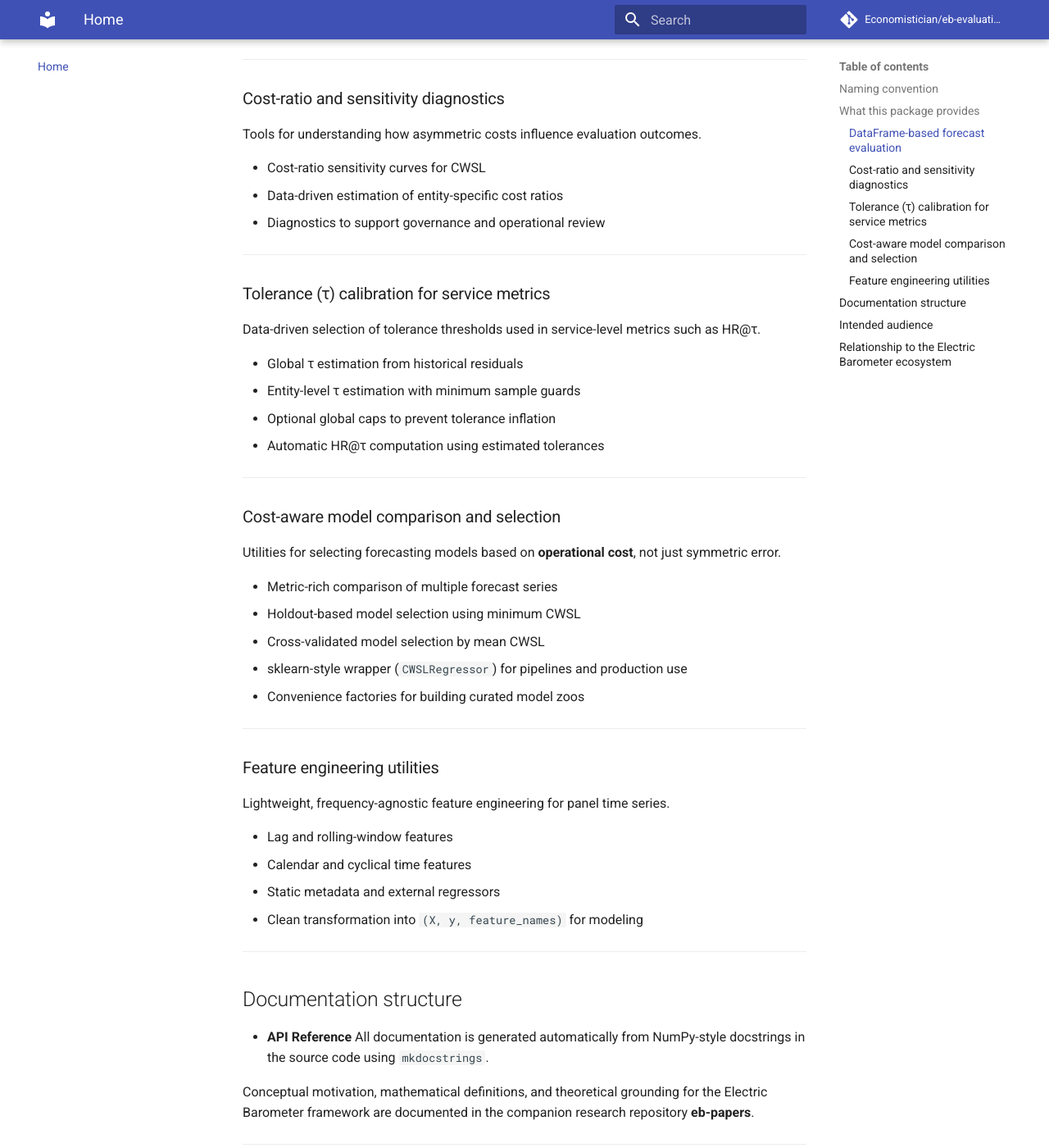
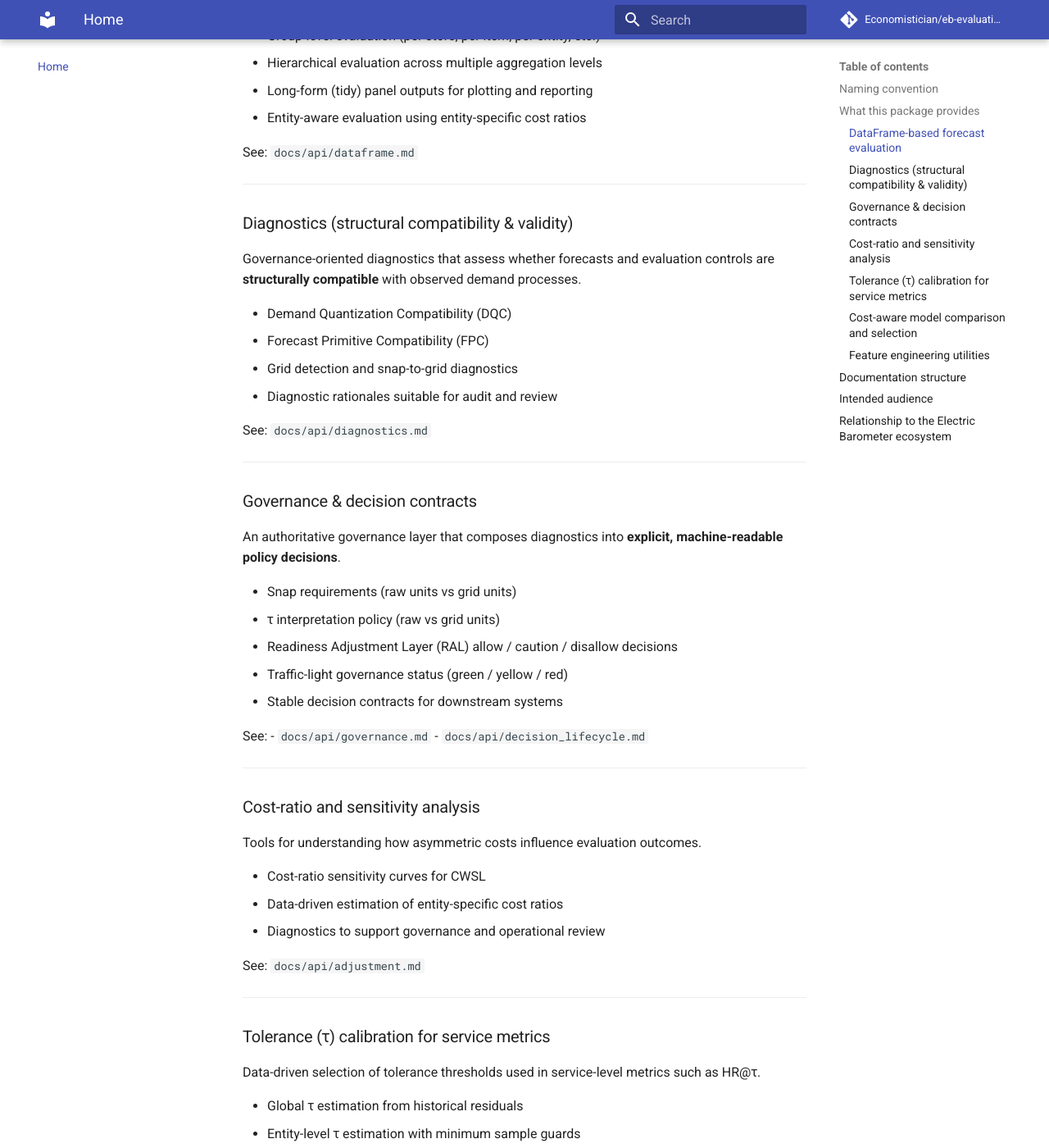
Before and after one commit to Economistician/eb-evaluation, an MkDocs documentation site: the page built from docs/index.md, in a window 1280 px wide and 1400 px high, scrolled down 1192 px. Shown: the whole window at 82% size. Built offline with MkDocs 1.6.1 and Material for MkDocs 9.7.7, drawn with Linux system fonts in a browser that asks for light colours; comment, search, counter and statistics services are not loaded; some of the changed text lies outside the part shown.

Commit message:
docs: add governance, diagnostics, and decision lifecycle documentation

```diff
--- a/docs/index.md
+++ b/docs/index.md
@@ -1,20 +1,22 @@
 # eb-evaluation
 
-**eb-evaluation** is the evaluation and model-selection toolkit of the
+**eb-evaluation** is the evaluation, diagnostics, and governance toolkit of the
 **Electric Barometer** ecosystem.
 
-It provides **DataFrame-oriented workflows**, **diagnostic orchestration**, and
-**cost-aware model selection utilities** built on top of the core metrics
+It provides **DataFrame-oriented evaluation workflows**, **structural diagnostics**,
+and **cost-aware model selection utilities** built on top of the core metrics
 defined in `eb-metrics`.
 
-While `eb-metrics` defines *how* forecast error and readiness are measured,
-`eb-evaluation` defines *how those measurements are applied* across groups,
-hierarchies, entities, and competing models in real operational settings.
+While `eb-metrics` defines *how* forecast error, service loss, and readiness are
+measured, **eb-evaluation** defines *how those measurements are interpreted,
+validated, and governed* across entities, hierarchies, and competing models in
+real operational environments.
 
-This package is designed for **applied forecasting environments** where
+This package is designed for **applied forecasting and decision systems** where
 evaluation must be:
 
 - cost-aware rather than purely symmetric,
+- structurally valid rather than assumption-blind,
 - operationally interpretable rather than abstract,
 - scalable across entities, hierarchies, and time.
 
@@ -45,14 +47,47 @@ High-level utilities for applying Electric Barometer metrics to tabular data.
 - Long-form (tidy) panel outputs for plotting and reporting
 - Entity-aware evaluation using entity-specific cost ratios
 
+See: `docs/api/dataframe.md`
+
 ---
 
-### Cost-ratio and sensitivity diagnostics
+### Diagnostics (structural compatibility & validity)
+Governance-oriented diagnostics that assess whether forecasts and evaluation
+controls are **structurally compatible** with observed demand processes.
+
+- Demand Quantization Compatibility (DQC)
+- Forecast Primitive Compatibility (FPC)
+- Grid detection and snap-to-grid diagnostics
+- Diagnostic rationales suitable for audit and review
+
+See: `docs/api/diagnostics.md`
+
+---
+
+### Governance & decision contracts
+An authoritative governance layer that composes diagnostics into **explicit,
+machine-readable policy decisions**.
+
+- Snap requirements (raw units vs grid units)
+- τ interpretation policy (raw vs grid units)
+- Readiness Adjustment Layer (RAL) allow / caution / disallow decisions
+- Traffic-light governance status (green / yellow / red)
+- Stable decision contracts for downstream systems
+
+See:
+- `docs/api/governance.md`
+- `docs/api/decision_lifecycle.md`
+
+---
+
+### Cost-ratio and sensitivity analysis
 Tools for understanding how asymmetric costs influence evaluation outcomes.
 
 - Cost-ratio sensitivity curves for CWSL
 - Data-driven estimation of entity-specific cost ratios
 - Diagnostics to support governance and operational review
+
+See: `docs/api/adjustment.md`
 
 ---
 
@@ -77,6 +112,8 @@ just symmetric error.
 - sklearn-style wrapper (`CWSLRegressor`) for pipelines and production use
 - Convenience factories for building curated model zoos
 
+See: `docs/api/model_selection.md`
+
 ---
 
 ### Feature engineering utilities
@@ -87,17 +124,20 @@ Lightweight, frequency-agnostic feature engineering for panel time series.
 - Static metadata and external regressors
 - Clean transformation into `(X, y, feature_names)` for modeling
 
+See: `docs/api/utils.md`
+
 ---
 
 ## Documentation structure
 
 - **API Reference**
-  All documentation is generated automatically from NumPy-style docstrings in
-  the source code using `mkdocstrings`.
+  Automatically generated from NumPy-style docstrings using `mkdocstrings`.
 
-Conceptual motivation, mathematical definitions, and theoretical grounding for
-the Electric Barometer framework are documented in the companion research
-repository **eb-papers**.
+- **Conceptual & governance documentation**
+  Explains *why* diagnostics and decisions exist, not just how to call them.
+
+Formal theory, mathematical definitions, and research context live in the
+companion repository **eb-papers**.
 
 ---
 
@@ -107,22 +147,23 @@ This package is intended for:
 
 - data scientists and applied ML practitioners
 - forecasting and demand-planning teams
-- operations and service analytics leaders
+- platform and data engineers integrating forecasts into operations
+- operations, service, and supply-chain analytics leaders
 - researchers working in cost-sensitive or service-constrained environments
 
-The emphasis is on **decision-relevant evaluation workflows**, not isolated
+The emphasis is on **decision-relevant evaluation and governance**, not isolated
 metrics.
 
 ---
 
 ## Relationship to the Electric Barometer ecosystem
 
-`eb-evaluation` provides the **evaluation and orchestration layer** of the
-Electric Barometer ecosystem. It is designed to be used alongside:
+`eb-evaluation` provides the **evaluation, diagnostics, and governance layer**
+of the Electric Barometer ecosystem. It is designed to be used alongside:
 
 - **eb-metrics** — core metric definitions and mathematical implementations
 - **eb-adapters** — integrations with external forecasting systems and models
 - **eb-papers** — formal theory, definitions, and technical notes
 
-Together, these components support a unified framework for measuring
-**forecast readiness**, not just forecast error.
+Together, these components support a unified framework for measuring and
+governing **forecast readiness**, not just forecast accuracy.
```
Also changed, not shown: docs/api/decision_lifecycle.md (added, +196 -0 lines), docs/api/diagnostics.md (added, +179 -0 lines), docs/api/governance.md (added, +156 -0 lines).
